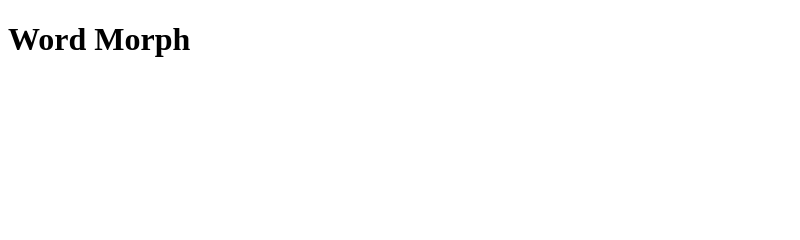
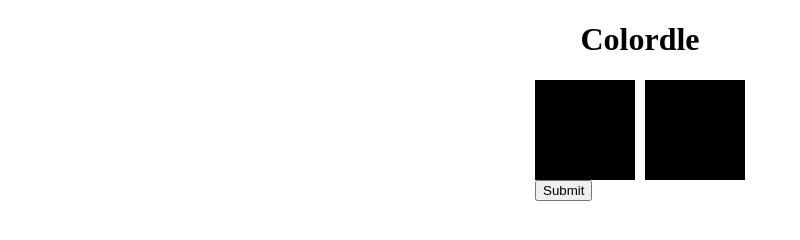
Before and after one commit to johannalohmus/word-morph, a plain HTML site: page index.html in a window 1280 px wide. Shown: the whole page, without its empty margins (0-800 px from the left). Drawn offline with Linux system fonts and the light colour scheme.

Commit message:
add game area and color squares

```diff
--- a/index.html
+++ b/index.html
@@ -6,27 +6,36 @@
     <meta http-equiv="X-UA-Compatible" content="IE=edge">
     <meta name="viewport" content="width=device-width, initial-scale=1.0">
     <title>Word Morph</title>
+    <link rel="stylesheet" href="style.css">
 </head>
 
 <body>
-    <h1>Word Morph</h1>
+    <div class="container">
+        <div class="title-area">
+            <h1>Colordle</h1>
+        </div>
 
-    <div id="game-area">
-        <form>
-            <label for="guess1"></label>
-        </form>
-        <form>
-            <label for="guess2"></label>
-        </form>
-        <form>
-            <label for="guess3"></label>
-        </form>
-        <form>
-            <label for="guess4"></label>
-        </form>
-        <form>
-            <label for="guess5"></label>
-        </form>
+        <div class="game-area">
+            <div class="color-squares">
+                <div class="color-square given-color-square">
+                </div>
+                <div class="color-square guessed-color-square">
+                </div>
+            </div>
+
+            <div class="color-pickers">
+                <div class="slide-container red-slider">
+
+                </div>
+                <div class="slide-container green-slider">
+
+                </div>
+                <div class="slide-container blue-slider">
+
+                </div>
+            </div>
+            <button>Submit</button>
+        </div>
     </div>
 </body>
 
--- a/style.css
+++ b/style.css
@@ -3,3 +3,20 @@ body {
     padding: 0;
     margin: 0;
 }
+
+.container {
+    display: flex;
+    align-items: center;
+    flex-direction: column;
+}
+
+.color-squares {
+    display: flex;
+    gap: 10px;
+}
+
+.color-square {
+    height: 100px;
+    width: 100px;
+    background: black;
+}
```
